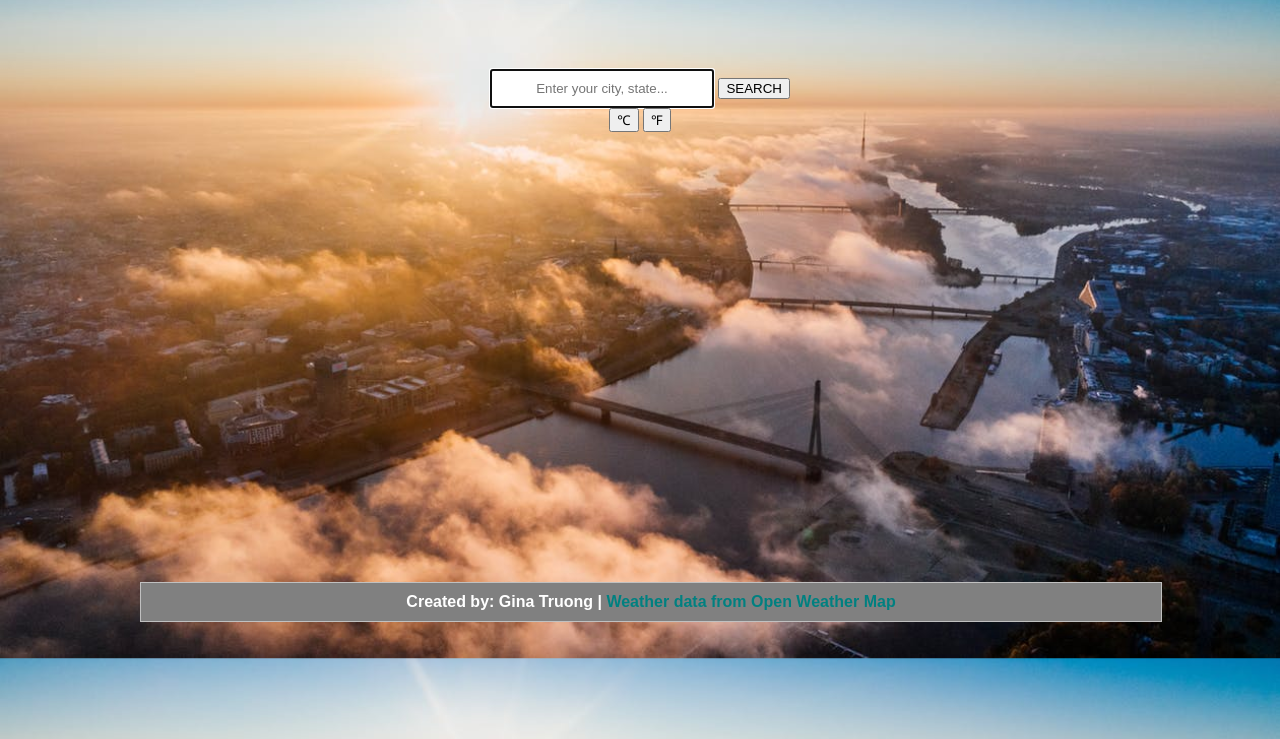
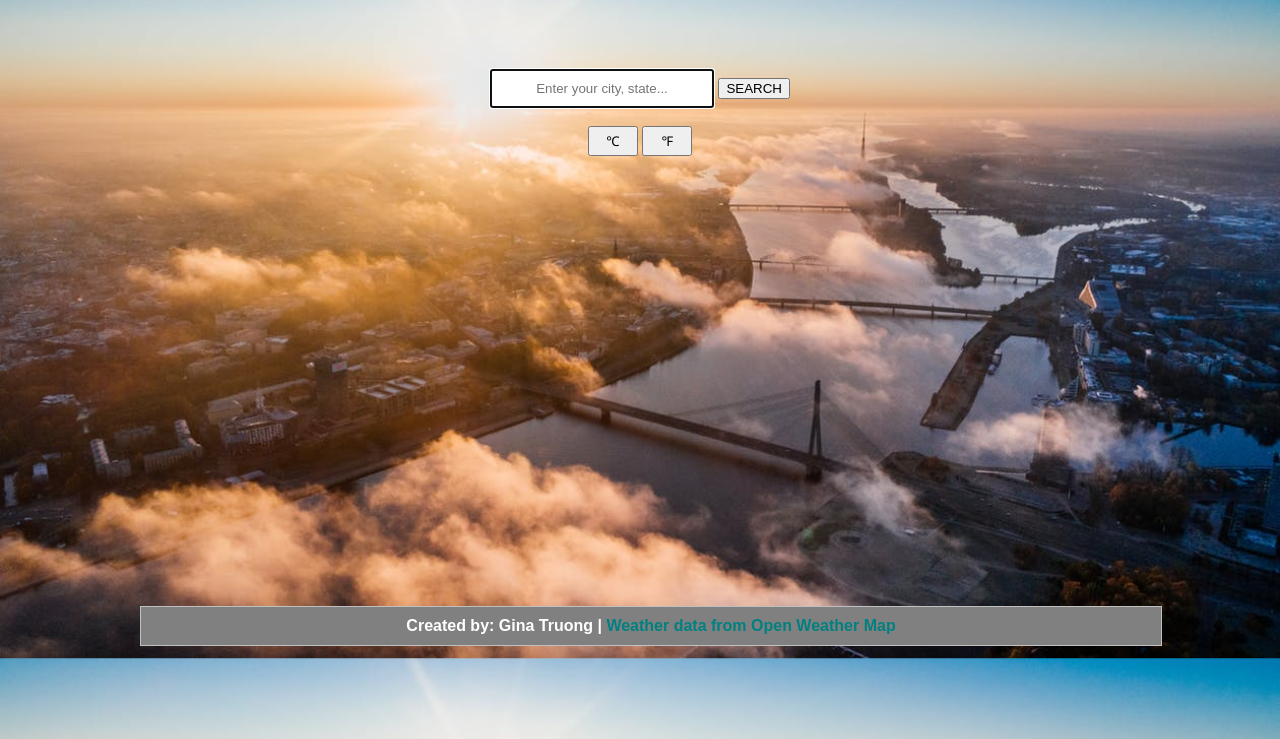
Before and after one commit to ginatruong/weatherapp1, a website with bundled scripts: page index.html in a window 1280 px wide. Shown: the part 61-800 px from the top of the page. Built offline with nearby package versions, Linux system fonts and the light colour scheme.

Commit message:
slight change to css for buttons

```diff
--- a/main.css
+++ b/main.css
@@ -47,6 +47,11 @@ ul li {
   display: inline-block;
 }
 
+.toggleBtn {
+    height: 30px;
+    width: 50px;
+
+}
 /* .forecast {
   border: 1px solid gray;
 } */
```
Also changed, not shown: index.html (+2 -0 lines).
